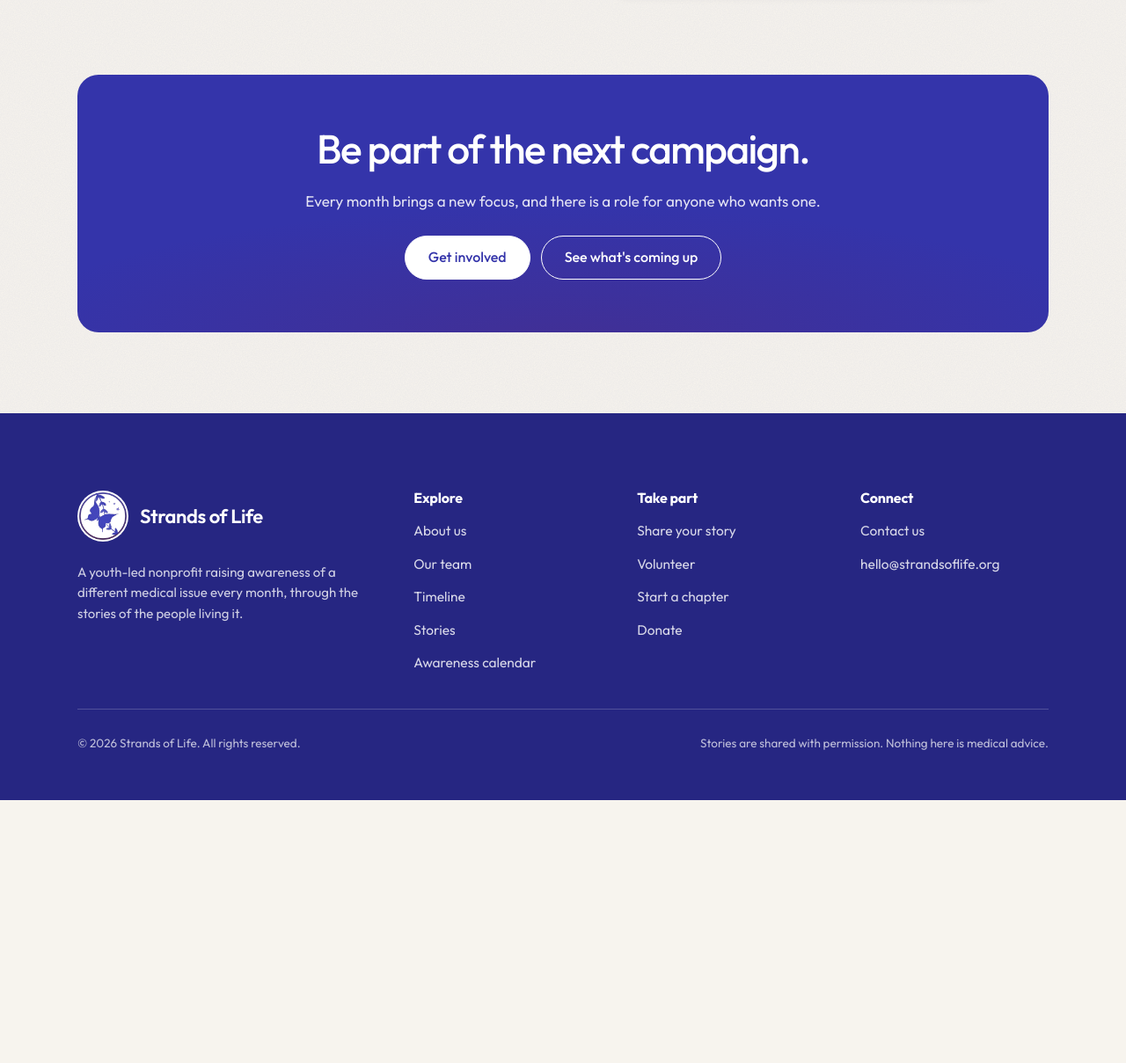
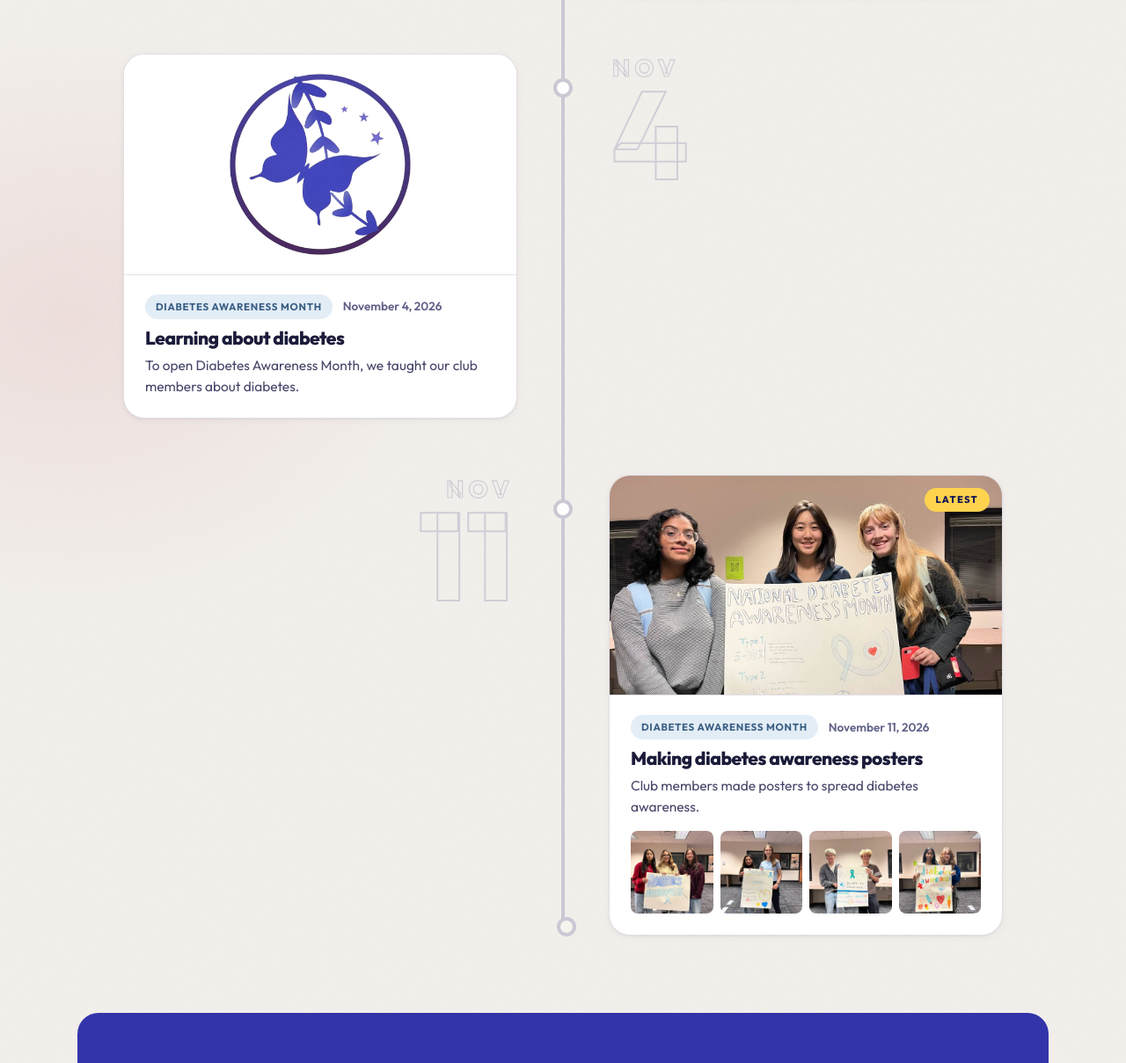
Before and after one commit to doddasiddharth-debug/Threads-of-Light, a plain HTML site: page timeline.html in a window 1280 px wide. Shown: the part 2991-4200 px from the top of the page at 88% size. Before the commit the page ends 3901 px from the top, so only its background shows below. Drawn offline with Linux system fonts and the light colour scheme.

Commit message:
Add Diabetes Awareness Month lesson and posters to the timeline
Co-Authored-By: Claude Opus 5.5 <noreply@anthropic.com>
Claude-Session: https://claude.ai/code/session_01LLLS3cihJgscy2ZarHCqr9

```diff
--- a/assets/css/style.css
+++ b/assets/css/style.css
@@ -701,6 +701,9 @@ a { color: inherit; text-decoration: none; }
 .timeline-entry.has-month .entry-ghost { top: 82px; }
 .timeline-entry:nth-child(even) .entry-ghost { left: auto; right: 100%; padding: 0 56px 0 0; text-align: right; }
 .timeline-entry.rose.is-reached .entry-ghost { -webkit-text-stroke-color: var(--rose); opacity: 0.45; }
+.timeline-entry.sky.is-reached .entry-marker { border-color: var(--sky); box-shadow: 0 0 0 7px var(--sky-tint); }
+.timeline-entry.sky.is-reached .entry-card { border-color: var(--sky); }
+.timeline-entry.sky.is-reached .entry-ghost { -webkit-text-stroke-color: var(--sky); opacity: 0.45; }
 @supports not ((-webkit-text-stroke: 1px red) or (text-stroke: 1px red)) { .entry-ghost { display: none; } }
 
 @media (max-width: 860px) {
--- a/timeline.html
+++ b/timeline.html
@@ -11,7 +11,7 @@
 <link rel="preconnect" href="https://fonts.gstatic.com" crossorigin>
 <link href="https://fonts.googleapis.com/css2?family=Outfit:wght@400;500;600;700;800&family=Libre+Baskerville:ital@1&display=swap" rel="stylesheet">
 <meta name="theme-color" content="#3434AA">
-<link rel="stylesheet" href="assets/css/style.css?v=20">
+<link rel="stylesheet" href="assets/css/style.css?v=21">
 </head>
 <body>
 
@@ -152,6 +152,46 @@
             </div>
           </article>
         </li>
+        <li class="timeline-entry sky reveal" id="diabetes-lesson">
+          <span class="entry-ghost" aria-hidden="true"><span class="g-month">Nov</span><span class="g-day">4</span></span>
+          <div class="entry-marker" aria-hidden="true"></div>
+          <article class="entry-card">
+            <div class="entry-photo entry-photo-logo">
+              <img src="assets/images/logo.png" width="701" height="700" loading="lazy" decoding="async" alt="The Strands of Life logo">
+            </div>
+            <div class="entry-body">
+              <div class="entry-meta">
+                <span class="pill pill-sky">Diabetes Awareness Month</span>
+                <time class="entry-date" datetime="2026-11-04">November 4, 2026</time>
+              </div>
+              <h3>Learning about diabetes</h3>
+              <p>To open Diabetes Awareness Month, we taught our club members about diabetes.</p>
+            </div>
+          </article>
+        </li>
+        <li class="timeline-entry sky reveal" id="diabetes-posters">
+          <span class="entry-ghost" aria-hidden="true"><span class="g-month">Nov</span><span class="g-day">11</span></span>
+          <div class="entry-marker" aria-hidden="true"></div>
+          <article class="entry-card">
+            <div class="entry-photo">
+              <img src="assets/images/timeline/diabetes-posters/5.jpg" width="1280" height="960" loading="lazy" decoding="async" alt="Three club members hold a poster reading National Diabetes Awareness Month, comparing type 1 and type 2 diabetes" style="object-position:center 35%;">
+            </div>
+            <div class="entry-body">
+              <div class="entry-meta">
+                <span class="pill pill-sky">Diabetes Awareness Month</span>
+                <time class="entry-date" datetime="2026-11-11">November 11, 2026</time>
+              </div>
+              <h3>Making diabetes awareness posters</h3>
+              <p>Club members made posters to spread diabetes awareness.</p>
+              <div class="entry-thumbs">
+                <a href="assets/images/timeline/diabetes-posters/1.jpg" target="_blank" rel="noopener"><img src="assets/images/timeline/diabetes-posters/1.jpg" width="1280" height="960" loading="lazy" decoding="async" alt="Three club members hold a poster reading Diabetes Awareness with a blue ribbon"></a>
+                <a href="assets/images/timeline/diabetes-posters/2.jpg" target="_blank" rel="noopener"><img src="assets/images/timeline/diabetes-posters/2.jpg" width="1280" height="960" loading="lazy" decoding="async" alt="Two club members hold a poster reading Diabetes Awareness Month, November, with tips to reduce your risk"></a>
+                <a href="assets/images/timeline/diabetes-posters/3.jpg" target="_blank" rel="noopener"><img src="assets/images/timeline/diabetes-posters/3.jpg" width="1280" height="960" loading="lazy" decoding="async" alt="Two club members hold a Diabetes Awareness poster listing prevention tips"></a>
+                <a href="assets/images/timeline/diabetes-posters/4.jpg" target="_blank" rel="noopener"><img src="assets/images/timeline/diabetes-posters/4.jpg" width="1280" height="960" loading="lazy" decoding="async" alt="Two club members hold a colorful hand-drawn diabetes awareness month poster"></a>
+              </div>
+            </div>
+          </article>
+        </li>
         </ol>
       </div>
     </div>
```
Also changed, not shown: about.html (+1 -1 lines), calendar.html (+1 -1 lines), contact.html (+1 -1 lines), get-involved.html (+1 -1 lines), index.html (+11 -11 lines), share-your-story.html (+1 -1 lines), stories.html (+1 -1 lines), story-karen-ryberg.html (+1 -1 lines), team.html (+1 -1 lines), assets/images/timeline/diabetes-posters/1.jpg (added), assets/images/timeline/diabetes-posters/2.jpg (added), assets/images/timeline/diabetes-posters/3.jpg (added), assets/images/timeline/diabetes-posters/4.jpg (added), assets/images/timeline/diabetes-posters/5.jpg (added).
